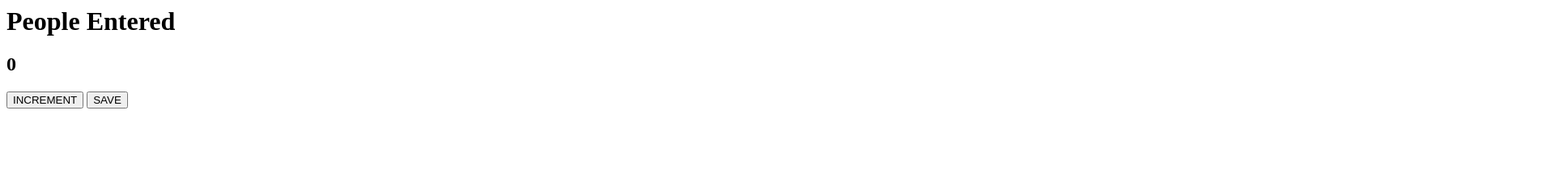
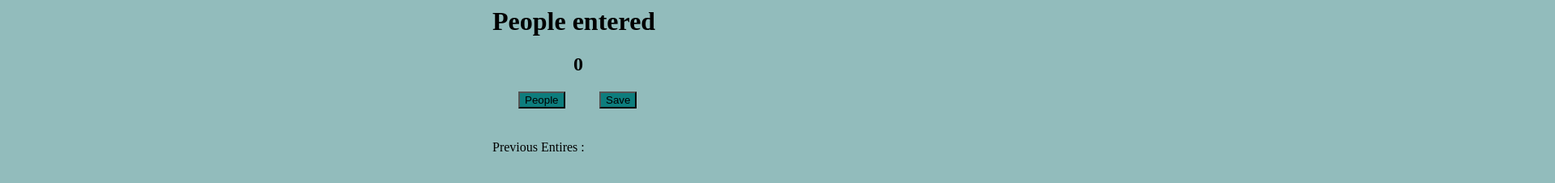
Before and after one commit to Moncayo1329/PeopleEntered, a plain HTML site: page index.html in a window 1280 px wide. Shown: the top 226 px of the page at 81% size, 1920 px wide, since content can reach past the window. Drawn offline with Linux system fonts and the light colour scheme.

Commit message:
Finish project

```diff
--- a/index.css
+++ b/index.css
@@ -0,0 +1,42 @@
+html{
+    background-color: rgb(146, 188, 188);
+
+}
+
+#increment-btn {
+    background-color: rgb(13, 125, 125);
+    position: absolute;
+    left: 640px;
+
+}
+
+#save-btn {
+
+background-color: rgb(13, 125, 125);
+    position: absolute;
+    left: 740px;
+
+
+}
+
+
+#count-el{
+     position: relative;
+        left: 700px;
+
+
+    }
+
+#save-el {
+
+    position: relative;
+        left: 600px;
+        top: 60px;
+
+}
+
+#Text{
+    position: relative;
+    left: 600px;
+
+}
--- a/index.html
+++ b/index.html
@@ -3,10 +3,11 @@
     <link rel="stylesheet" href="index.css">
  </head>
  <body>
-    <h1>  People Entered</h1>
+    <h1 id="Text">People entered</h1>
     <h2 id="count-el">0</h2>
-    <button id="increment-btn" onclick="increment()" > INCREMENT</button>
-    <button id="save-btn" onclick="save()">SAVE</button>
+    <button id="increment-btn" onclick="increment()" >People</button>
+    <button id="save-btn" onclick="save()">Save</button>
+    <p id="save-el"> Previous Entires :</p>
     <script src="index.js">
     </script>
  </body>
--- a/index.js
+++ b/index.js
@@ -1,30 +1,26 @@
 // document.getElementById("count-el").innerText = 5
-
+let saveEl = document.getElementById("save-el")
 let countEl = document.getElementById("count-el")
 
-console.log(countEl)
 
 let count = 0
 
 function increment () {
-    count = count + 1
-    countEl.innerText = count
+    count += 1
+    countEl.textContent = count
     console.log(count)
 }
 
 function save () {
+   let countStr = count + " - "
+
+
+ saveEl.textContent += countStr
+ countEl.textContent = 0
+ count = 0
+
+
     console.log(count)
 
 
 }
-
-let message =" You have three new notifications"
-
-console.log(message)
-
-let nAme = "Michael"
-let greeting = " Hi my name is "
-
-let myGreeting = greeting + " , " + nAme
-
-console.log(myGreeting)
```
